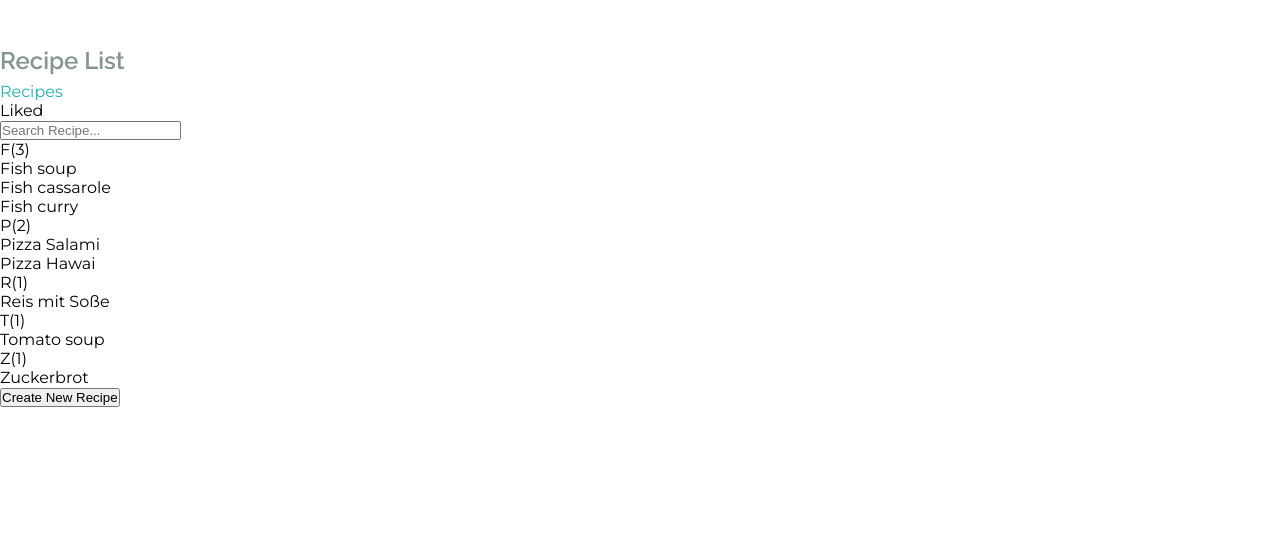
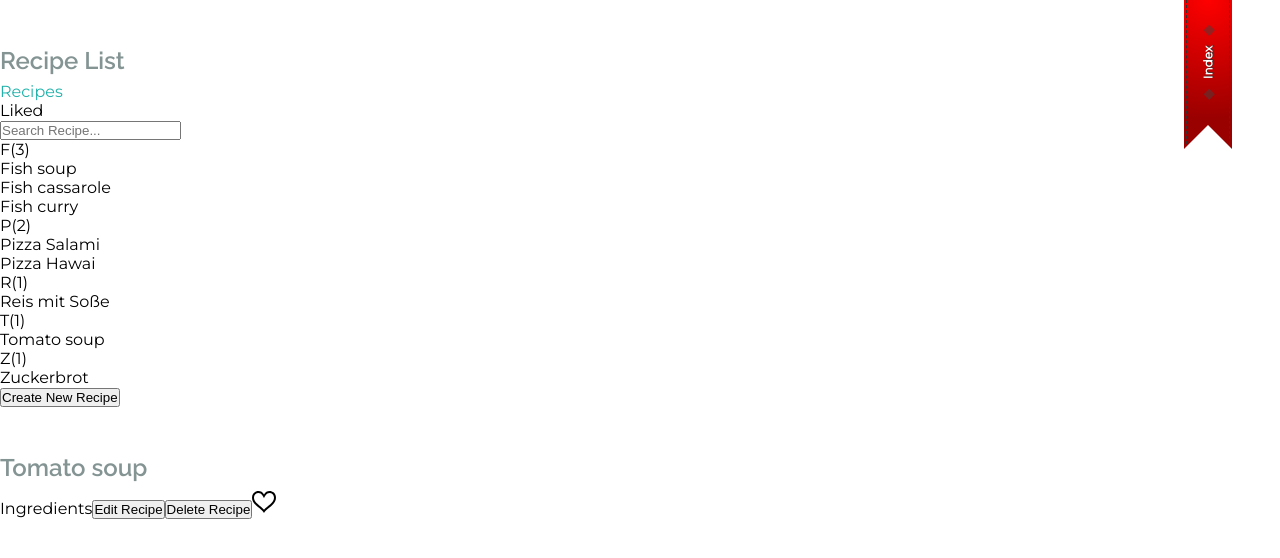
Before and after one commit to Knochenmark/recipebox, a React (Create React App) app: page / in a window 1280 px wide. Shown: the top 558 px of the page. Built offline with nearby package versions, Linux system fonts and the light colour scheme; what typestyle would draw is missing.

Commit message:
Add recipe book styles

```diff
--- a/src/components/RecipeBook.tsx
+++ b/src/components/RecipeBook/RecipeBook.tsx
@@ -1,8 +1,8 @@
 import * as React from 'react';
 import { connect } from 'react-redux';
 
-import { IRecipe } from '../_domain/IRecipe';
-import { IStoreState } from '../_domain/IStoreState';
+import { IRecipe } from '../../_domain/IRecipe';
+import { IStoreState } from '../../_domain/IStoreState';
 import {
   createRecipeAction,
   deleteRecipeAction,
@@ -11,16 +11,17 @@ import {
   setIndexVisibilityAction,
   setSelectedRecipeAction,
   updateRecipeAction
-} from '../actions/RecipeActions';
+} from '../../actions/RecipeActions';
 import {
   getEditMode,
   getIndexVisibility,
   getSelectedRecipe
-} from '../RecipeReducer';
-import IndexPage from './IndexPage/IndexPage';
-import Recipe from './Recipe/Recipe';
-import RecipeForm from './RecipeForm';
-import Ribbon from './Ribbon';
+} from '../../RecipeReducer';
+import IndexPage from '../IndexPage/IndexPage';
+import Recipe from '../Recipe/Recipe';
+import RecipeForm from '../RecipeForm';
+import Ribbon from '../Ribbon';
+import { recipeBookStyle } from './RecipeBookStyles';
 
 interface IRecipebookState {
   recipes: IRecipe[];
@@ -133,7 +134,7 @@ export default class RecipeBookComponent extends React.Component<IRecipeBookProp
 
     return (
       <div>
-        <div className='recipebook'>
+        <div className={recipeBookStyle}>
           <IndexPage recipes={this.props.state.recipes} createRecipe={this.createRecipe} setSelectedRecipe={this.setRecipeName} />
           <div className={recipeContainerClass}>
             {ribbonElement}
--- /dev/null
+++ b/src/components/RecipeBook/RecipeBookStyles.ts
@@ -0,0 +1,23 @@
+import { style } from 'typestyle';
+
+export const recipeBookStyle = style({
+  $nest: {
+    '& .recipe-container': {
+      backgroundColor: 'lightblue',
+      height: '100%',
+      overflowY: 'auto',
+      padding: '1rem',
+      position: 'relative',
+      transform: 'translateX(100%)',
+      transition: 'all 0.4s ease',
+      width: '100%',
+      zIndex: 2
+    },
+    '& .recipe-container.visible': {
+      transform: 'translateX(0%)',
+    }
+  },
+  height: '100vh',
+  overflowX: 'hidden',
+  width: '100vw'
+});
--- a/src/index.tsx
+++ b/src/index.tsx
@@ -5,7 +5,7 @@ import * as ReactDOM from 'react-dom';
 import { Provider } from 'react-redux';
 import { createStore } from 'redux';
 
-import { RecipeBook } from './components/RecipeBook';
+import { RecipeBook } from './components/RecipeBook/RecipeBook';
 import recipeReducer from './RecipeReducer';
 import registerServiceWorker from './registerServiceWorker';
 
--- a/src/styles/index.css
+++ b/src/styles/index.css
@@ -11,12 +11,6 @@ body {
   transition: all .15s ease-in;
 }
 
-.recipebook {
-  overflow-x: hidden;
-  height: 100vh;
-  width: 100vw;
-}
-
 h2 {
   font-family: 'Raleway', sans-serif;
   font-weight: 600;
@@ -24,23 +18,6 @@ h2 {
   color: #849493;
   margin-top: 3rem;
   margin-bottom: 0.5rem;
-}
-
-.recipe-container {
-  overflow-y: auto;
-  position: relative;
-  height: 100%;
-  width: 100%;
-  z-index: 2;
-  padding: 1rem;
-  background-color: lightblue;
-  transform: translateX(100%);
-  overflow-y: auto;
-  transition: all 0.4s ease;
-}
-
-.recipe-container.visible {
-  transform: translateX(0%);
 }
 
 .ribbon:hover{
```
